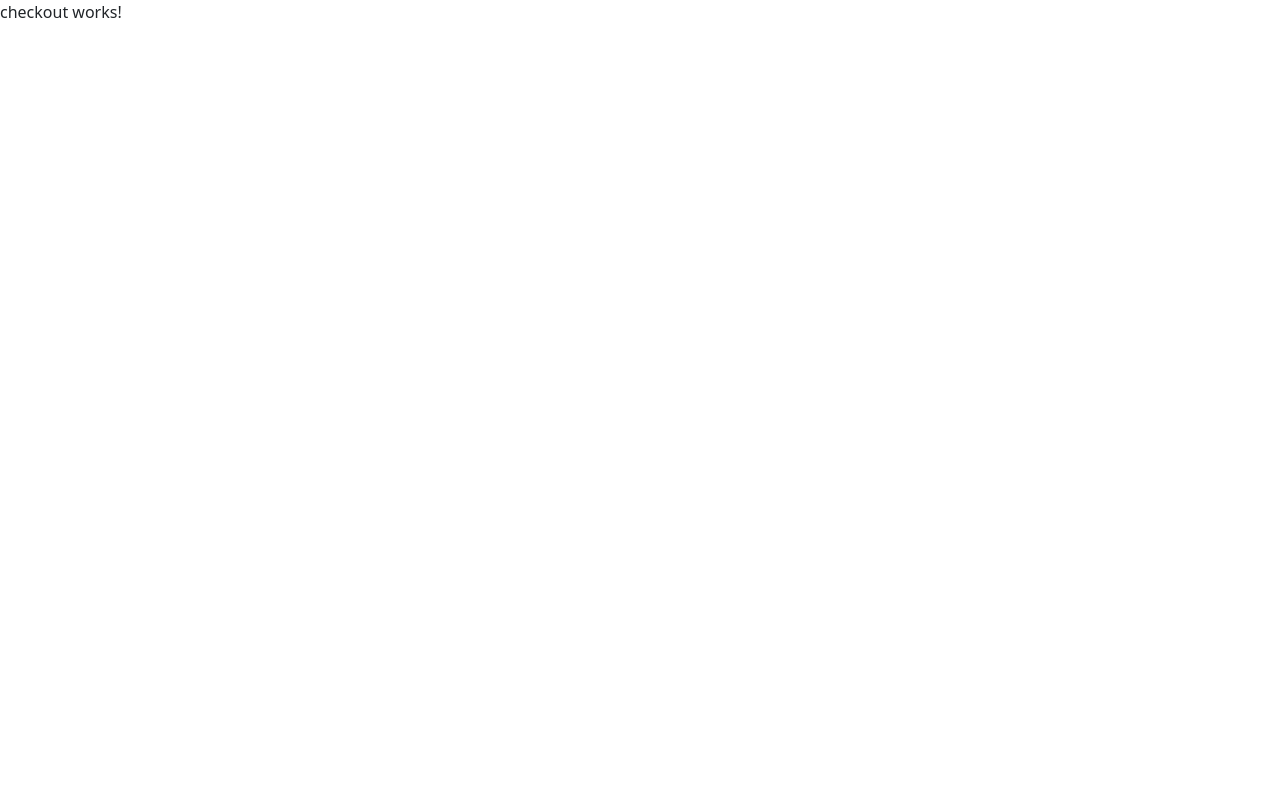
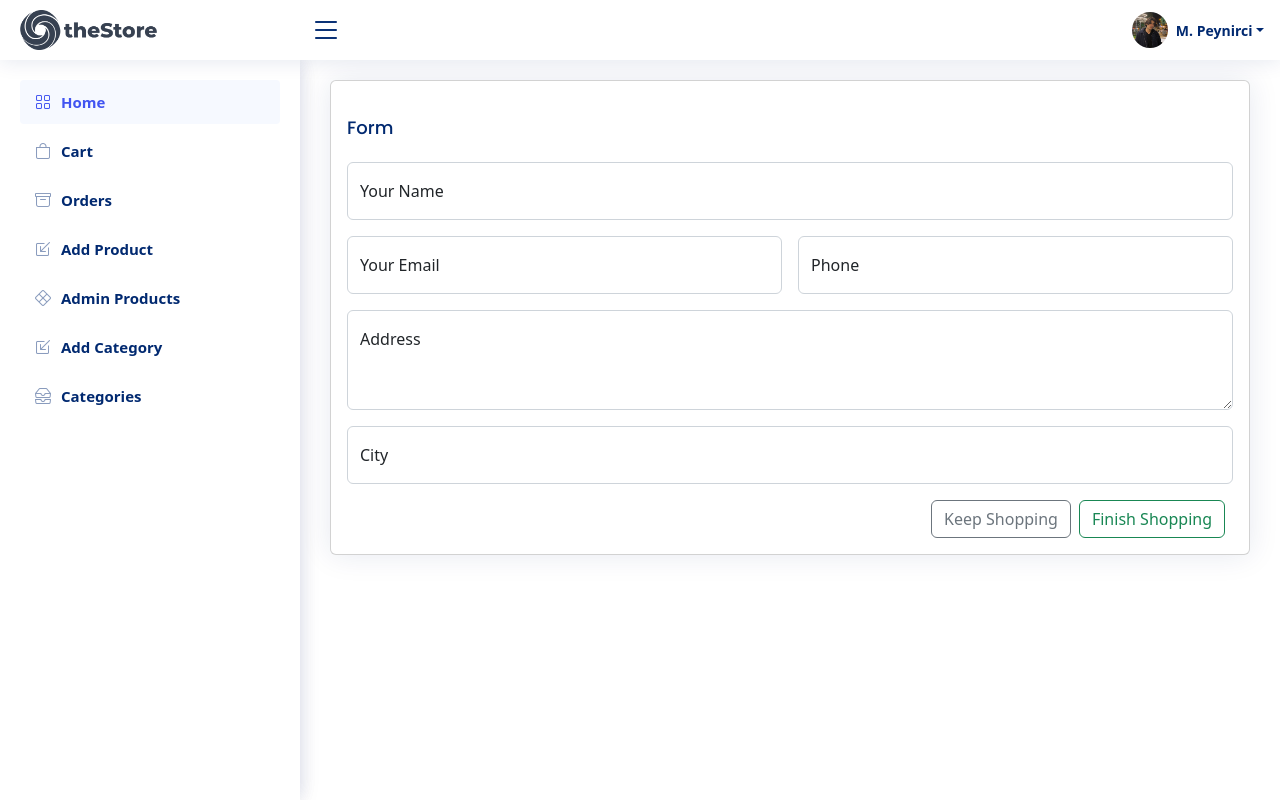
Before and after one commit to MustafaPeynirci/TheStore, an Angular app: page /checkout in a window 1280 px wide. Built offline with nearby package versions, Linux system fonts and the light colour scheme.

Commit message:
order registration

```diff
--- a/src/app/shop/checkout/checkout.component.css
+++ b/src/app/shop/checkout/checkout.component.css
@@ -0,0 +1,6 @@
+.form-control.ng-touched.ng-invalid {
+  border-left: 5px solid #a94442;
+}
+.form-control.ng-dirty.ng-valid {
+  border-left: 5px solid #42a948;
+}
--- a/src/app/shop/checkout/checkout.component.html
+++ b/src/app/shop/checkout/checkout.component.html
@@ -1 +1,67 @@
-<p>checkout works!</p>
+<aside id="sidebar" class="sidebar">
+    <app-navbar></app-navbar>
+</aside>
+
+<main id="main" class="main">
+    <div class="d-flex justify-content-center text-center">
+        <div class="alert alert-success alert-dismissible fade show col-md-6 mt-5" role="alert" *ngIf="orderSent">
+            <i class="bi bi-check-circle me-1"></i>
+            Thank you! <br>
+            Your order has been saved. <br>
+            <button class="btn btn-outline-success mt-2" routerLink="/shop">Keep Shopping</button>
+        </div>
+    </div>
+    <div class="card" *ngIf="!orderSent">
+        <div class="card-body">
+            <h5 class="card-title">Form</h5>
+            <form class="row g-3" #form="ngForm" (ngSubmit)="submitOrder(form)">
+                <div class="col-md-12">
+                    <div class="form-floating">
+                        <input type="text" class="form-control" #name="ngModel" [(ngModel)]="order.name" name="name"
+                            required placeholder="Your Name">
+                        <label for="floatingName">Your Name</label>
+                        <span class="text-danger mx-2" *ngIf="submitted && name.invalid">Please enter your name</span>
+                    </div>
+                </div>
+                <div class="col-md-6">
+                    <div class="form-floating">
+                        <input type="email" class="form-control" #email="ngModel" [(ngModel)]="order.email" name="email"
+                            required placeholder="Your Email">
+                        <label for="floatingEmail">Your Email</label>
+                        <span class="text-danger mx-2" *ngIf="submitted && email.invalid">Please enter your email</span>
+                    </div>
+                </div>
+                <div class="col-md-6">
+                    <div class="form-floating">
+                        <input type="number" class="form-control" #phone="ngModel" [(ngModel)]="order.phone"
+                            name="phone" required placeholder="Phone">
+                        <label for="floatingPassword">Phone</label>
+                        <span class="text-danger mx-2" *ngIf="submitted && phone.invalid">Please enter your phone</span>
+                    </div>
+                </div>
+                <div class="col-12">
+                    <div class="form-floating">
+                        <textarea class="form-control" #address="ngModel" [(ngModel)]="order.address" name="address"
+                            required placeholder="Address" style="height: 100px;"></textarea>
+                        <label for="floatingTextarea">Address</label>
+                        <span class="text-danger mx-2" *ngIf="submitted && address.invalid">Please enter your
+                            address</span>
+                    </div>
+                </div>
+                <div class="col-md-12">
+                    <div class="form-floating">
+                        <input type="text" class="form-control" #city="ngModel" [(ngModel)]="order.city" name="city"
+                            required placeholder="City">
+                        <label for="floatingCity">City</label>
+                        <span class="text-danger mx-2" *ngIf="submitted && city.invalid">Please enter your city</span>
+                    </div>
+                </div>
+                <div class="d-flex justify-content-end">
+                    <button class="btn btn-outline-secondary" routerLink="/shop">Keep Shopping</button>
+                    <button class="btn btn-outline-success mx-2">Finish Shopping</button>
+                </div>
+            </form>
+        </div>
+    </div>
+
+</main>
--- a/src/app/shop/checkout/checkout.component.ts
+++ b/src/app/shop/checkout/checkout.component.ts
@@ -1,4 +1,7 @@
+import { OrderRepository } from './../../model/order.repository';
+import { Order } from './../../model/order.model';
 import { Component, OnInit } from '@angular/core';
+import { NgForm } from '@angular/forms';
 
 @Component({
   selector: 'app-checkout',
@@ -7,9 +10,26 @@ import { Component, OnInit } from '@angular/core';
 })
 export class CheckoutComponent implements OnInit {
 
-  constructor() { }
+  orderSent: boolean = false
+  submitted: boolean = false
+
+  constructor(
+    public order: Order,
+    private orderRepository: OrderRepository
+  ) { }
 
   ngOnInit(): void {
   }
 
+  submitOrder(form: NgForm) {
+    this.submitted = true
+    if (form.valid) {
+      this.orderRepository.saveOrder(this.order).subscribe(order => {
+        this.order.clearOrder()
+        this.orderSent = true
+        this.submitted = false
+      })
+    }
+  }
+
 }
--- a/src/app/shop/navbar/navbar.component.html
+++ b/src/app/shop/navbar/navbar.component.html
@@ -69,6 +69,7 @@
                 <a class="nav-link collapsed" routerLink="/cart">
                     <i class="bi bi-bag"></i>
                     <span>Cart</span>
+                    <span class="badge text-muted" *ngIf="cart.itemCount>0">({{cart.itemCount}})</span>
                 </a>
             </li>
             <li class="nav-item">
--- a/src/app/shop/navbar/navbar.component.ts
+++ b/src/app/shop/navbar/navbar.component.ts
@@ -1,3 +1,4 @@
+import { Cart } from './../../model/cart.model';
 import { Component, OnInit } from '@angular/core';
 
 @Component({
@@ -7,7 +8,7 @@ import { Component, OnInit } from '@angular/core';
 })
 export class NavbarComponent implements OnInit {
 
-  constructor() { }
+  constructor(public cart: Cart) { }
 
   ngOnInit(): void {
   }
--- a/src/app/shop/shop.component.html
+++ b/src/app/shop/shop.component.html
@@ -8,7 +8,7 @@
             <nav>
                 <ol class="breadcrumb">
                     <li class="breadcrumb-item"><a href="#" class="text-decoration-none">Home</a></li>
-                    <li class="breadcrumb-item active">Breadcrumbs</li>
+                    <li class="breadcrumb-item active">Products</li>
                 </ol>
             </nav>
         </div>
--- a/src/app/shop/shop.component.ts
+++ b/src/app/shop/shop.component.ts
@@ -48,6 +48,6 @@ export class ShopComponent implements OnInit {
   }
   addProductToCart(product: ProductModel) {
     this.cart.addItem(product)
-    this.router.navigateByUrl("/cart")
+    // this.router.navigateByUrl("/cart")
   }
 }
```
